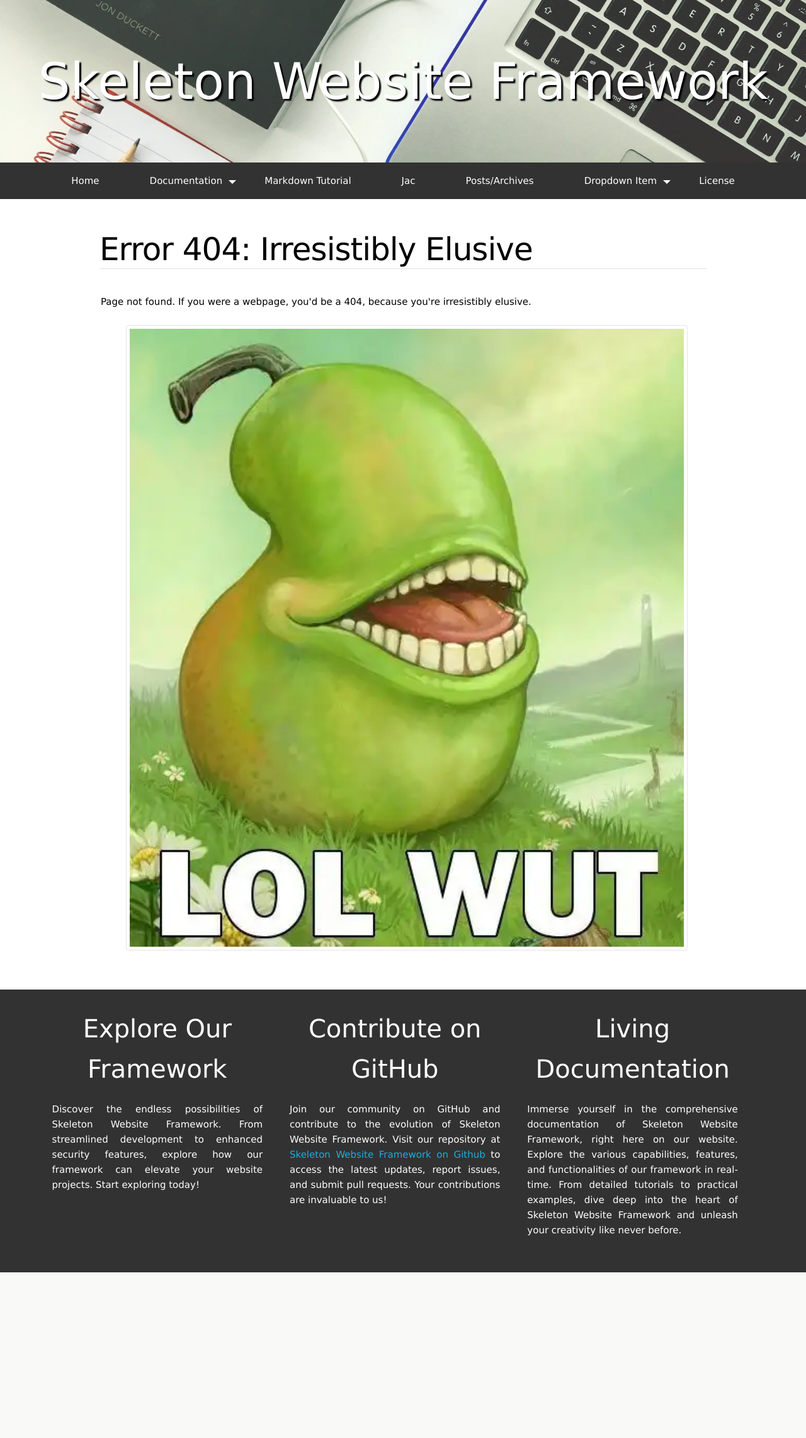
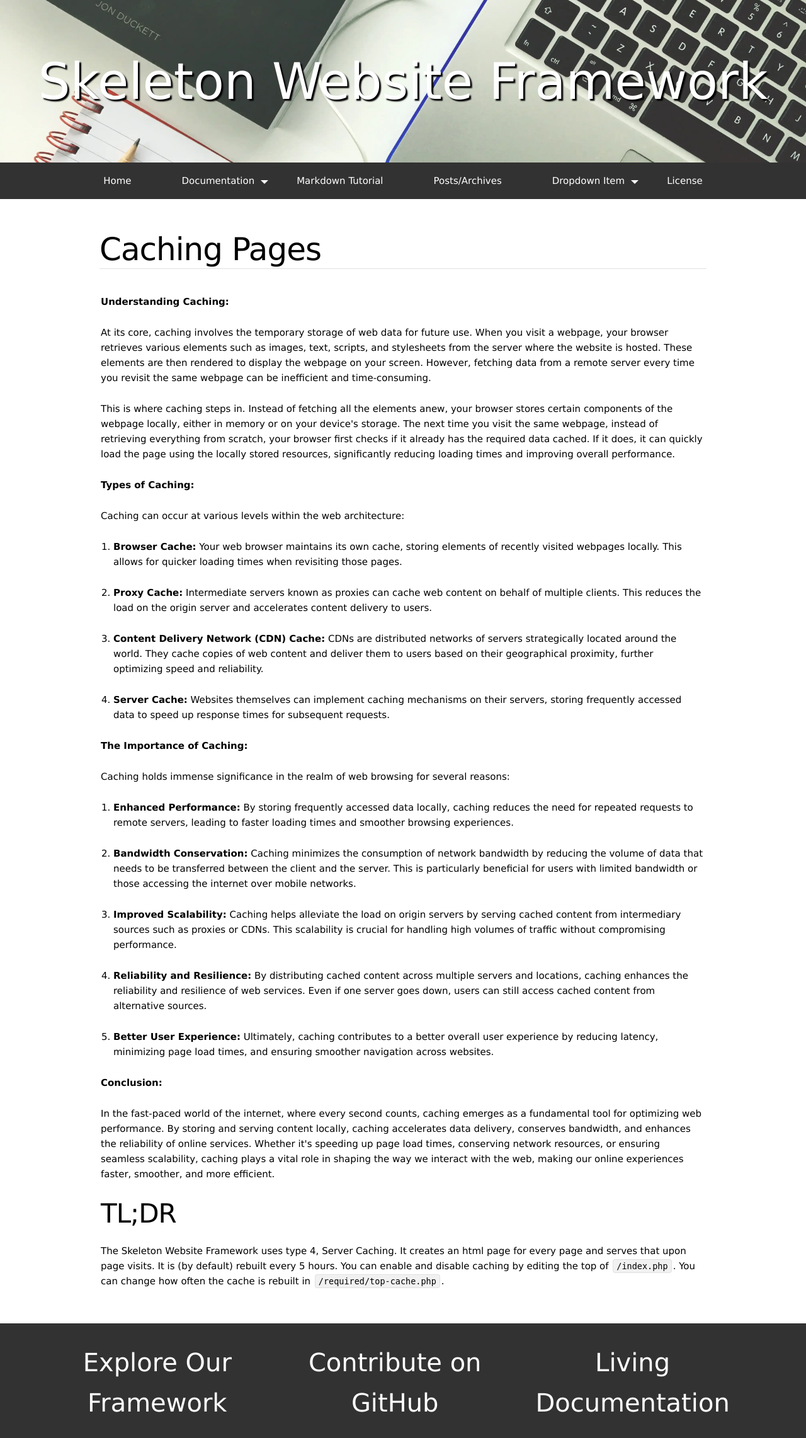
Before and after one commit to ForbodingAngel/simple-website-framework, a PHP site: page /documentation/developers/caching in a window 1280 px wide. Shown: the top 2283 px of the page at 63% size. Before the commit the page ends 2020 px from the top, so only its background shows below. Run offline with PHP 8.4, Linux system fonts and the light colour scheme; data that the repository does not hold is empty.

Commit message:
Add caching page Add link to markdown github Add some custom classes to custom.css so that they can be applied to various elements Separate end users and developers articles into their own folders

```diff
--- /dev/null
+++ b/pages/documentation/developers/caching.md
@@ -0,0 +1,48 @@
+<!-- pagetitle:Caching Pages -->
+<!-- pagelayout:page -->
+<!-- pagedate: -->
+<!-- pageimage: -->
+<!-- pageexcerpt:Caching massively speeds up your website by serving up static html files. -->
+<!-- pagekeywords: -->
+<!-- pageauthor:Scary le Poo -->
+<!-- pagetype:website -->
+
+**Understanding Caching:**
+
+At its core, caching involves the temporary storage of web data for future use. When you visit a webpage, your browser retrieves various elements such as images, text, scripts, and stylesheets from the server where the website is hosted. These elements are then rendered to display the webpage on your screen. However, fetching data from a remote server every time you revisit the same webpage can be inefficient and time-consuming.
+
+This is where caching steps in. Instead of fetching all the elements anew, your browser stores certain components of the webpage locally, either in memory or on your device's storage. The next time you visit the same webpage, instead of retrieving everything from scratch, your browser first checks if it already has the required data cached. If it does, it can quickly load the page using the locally stored resources, significantly reducing loading times and improving overall performance.
+
+**Types of Caching:**
+
+Caching can occur at various levels within the web architecture:
+
+1. **Browser Cache:** Your web browser maintains its own cache, storing elements of recently visited webpages locally. This allows for quicker loading times when revisiting those pages.
+
+2. **Proxy Cache:** Intermediate servers known as proxies can cache web content on behalf of multiple clients. This reduces the load on the origin server and accelerates content delivery to users.
+
+3. **Content Delivery Network (CDN) Cache:** CDNs are distributed networks of servers strategically located around the world. They cache copies of web content and deliver them to users based on their geographical proximity, further optimizing speed and reliability.
+
+4. **Server Cache:** Websites themselves can implement caching mechanisms on their servers, storing frequently accessed data to speed up response times for subsequent requests.
+
+**The Importance of Caching:**
+
+Caching holds immense significance in the realm of web browsing for several reasons:
+
+1. **Enhanced Performance:** By storing frequently accessed data locally, caching reduces the need for repeated requests to remote servers, leading to faster loading times and smoother browsing experiences.
+
+2. **Bandwidth Conservation:** Caching minimizes the consumption of network bandwidth by reducing the volume of data that needs to be transferred between the client and the server. This is particularly beneficial for users with limited bandwidth or those accessing the internet over mobile networks.
+
+3. **Improved Scalability:** Caching helps alleviate the load on origin servers by serving cached content from intermediary sources such as proxies or CDNs. This scalability is crucial for handling high volumes of traffic without compromising performance.
+
+4. **Reliability and Resilience:** By distributing cached content across multiple servers and locations, caching enhances the reliability and resilience of web services. Even if one server goes down, users can still access cached content from alternative sources.
+
+5. **Better User Experience:** Ultimately, caching contributes to a better overall user experience by reducing latency, minimizing page load times, and ensuring smoother navigation across websites.
+
+**Conclusion:**
+
+In the fast-paced world of the internet, where every second counts, caching emerges as a fundamental tool for optimizing web performance. By storing and serving content locally, caching accelerates data delivery, conserves bandwidth, and enhances the reliability of online services. Whether it's speeding up page load times, conserving network resources, or ensuring seamless scalability, caching plays a vital role in shaping the way we interact with the web, making our online experiences faster, smoother, and more efficient.
+
+## TL;DR
+
+The Skeleton Website Framework uses type 4, Server Caching. It creates an html page for every page and serves that upon page visits. It is (by default) rebuilt every 5 hours. You can enable and disable caching by editing the top of `/index.php`. You can change how often the cache is rebuilt in `/required/top-cache.php`.
--- a/pages/navigation.md
+++ b/pages/navigation.md
@@ -10,10 +10,10 @@
 - [Documentation](#0)
 	- [Introduction](documentation/introduction)
 	- [For End Users](#0)
-		- [Creating Pages](documentation/creatingpages)
+		- [Creating Pages](documentation/endusers/creatingpages)
 	- [For Developers](#0)
+		- [Caching Pages](documentation/developers/caching)
 - [Markdown Tutorial](markdowntutorial)
-- [Jac](jac)
 - [Posts/Archives](archives)
 - [Dropdown Item](#0)<!-- #0 as the link target on top level items to avoid them being clickable and thus confusing visitors -->
 	- [Navigation Tutorial](stellarnav)
--- a/required/top-cache.php
+++ b/required/top-cache.php
@@ -10,7 +10,7 @@ if (strpos($file, '.') !== false) {
     $cachefile = 'cached-' . $file . '.html';
 }
 
-$cachetime = 18000;
+$cachetime = 18000; // Seconds, 18000 is 5 hours
 ?>
 <!-- This is a cached version! -->
 <?php
--- a/themes/skeleton/custom.css
+++ b/themes/skeleton/custom.css
@@ -88,6 +88,38 @@ img {
 	padding: 5px;
 	box-shadow: 0 0 2px 1px rgba(0, 140, 186, 0);
 	transition: box-shadow 0.5s ease-in-out; /* Apply transition to box-shadow */
+}
+
+img.tiny {
+	max-width: 150px;
+	height: auto;
+}
+
+img.small {
+	max-width: 300px;
+	height: auto;
+}
+
+img.medium {
+	max-width: 500px;
+	height: auto;
+}
+
+img.large {
+	max-width: 800px;
+	height: auto;
+}
+
+img.nodecoration, img.nodecoration:hover {
+	border: none;
+	box-shadow: none;
+	transition: none;
+}
+
+.center {
+	display: block;
+	margin-left: auto;
+	margin-right: auto;
 }
 
 img:hover {
```
Also changed, not shown: pages/jac.md (+2 -6 lines), pages/documentation/endusers/creatingpages.md (renamed from pages/documentation/creatingpages.md), pages/images/turtlehearts.png (added), required/PHP-Markdown-Parser/README.md.
